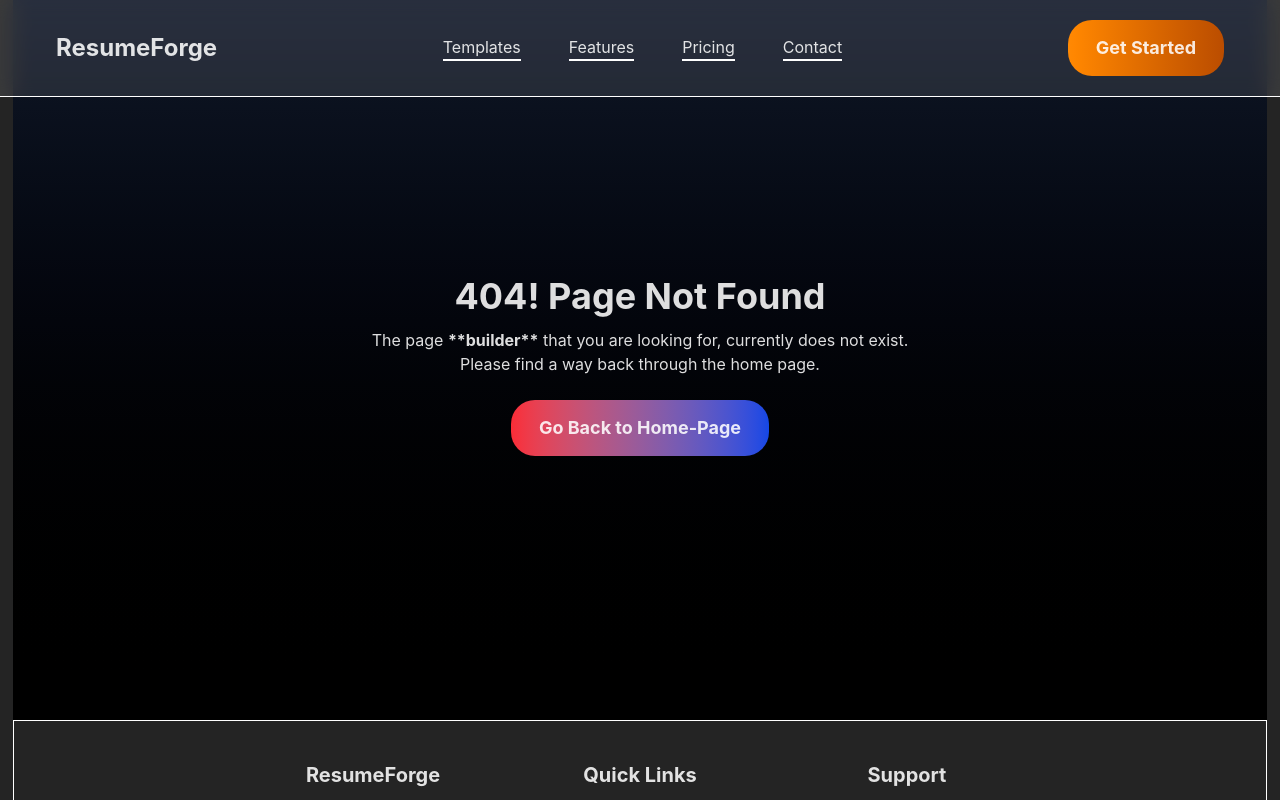
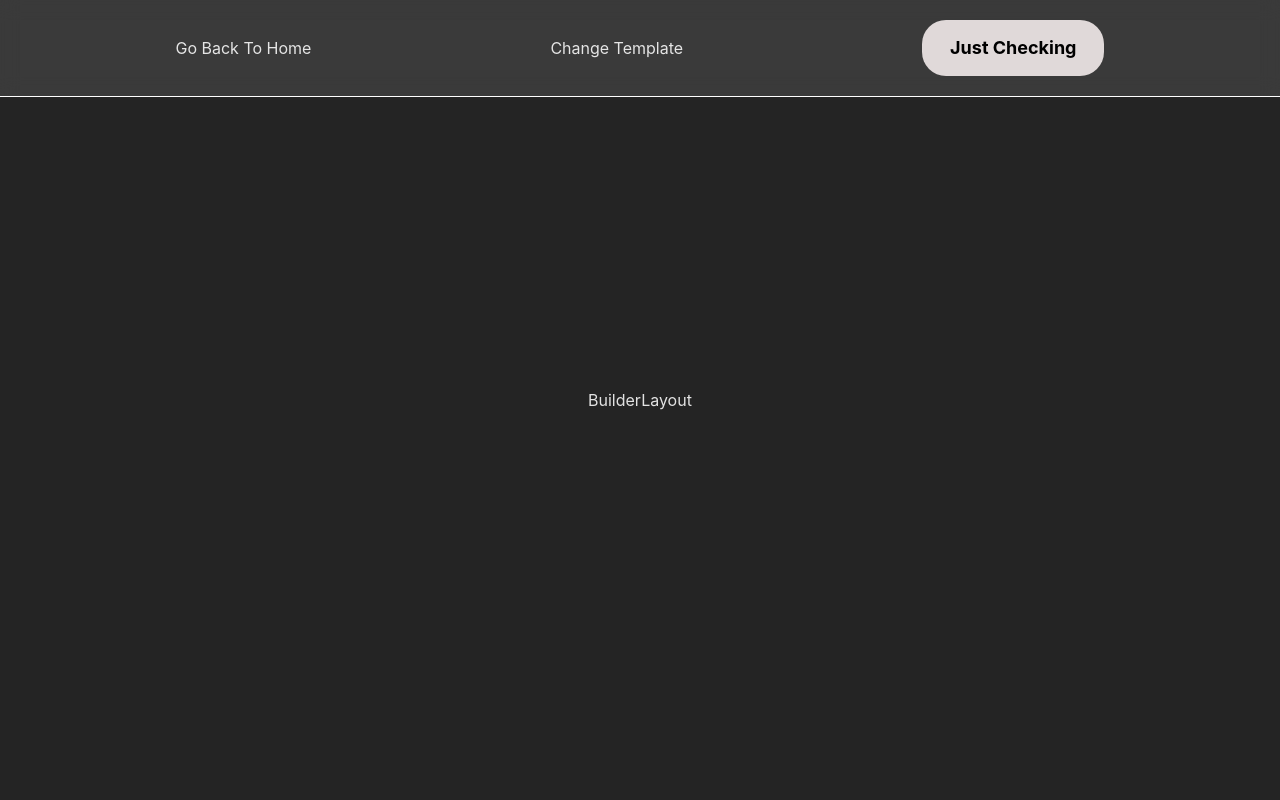
Before and after one commit to Subhranshu-Lenka/React-Resume-Builder, a React (Vite) app: page /builder in a window 1280 px wide. Shown: the top 800 px of the page. Built offline with nearby package versions, Linux system fonts and the light colour scheme; no server answers.

Commit message:
new layout and btn component

```diff
--- a/src/components/Buttons/PrimaryBtn.jsx
+++ b/src/components/Buttons/PrimaryBtn.jsx
@@ -6,7 +6,7 @@ function PrimaryBtn({ btnLabel = "Label", btnGradient = "", btnStyle = "",naviga
 
   return (
     <button
-      onClick={() => navigate(navigationPath)}
+      onClick={() => (navigationPath ? navigate(navigationPath) : console.error(`navigationPath attribute is not set for ${btnLabel} "Primary" Button`))}
       className={`primary text-lg font-bold px-7 py-[14px] border-none rounded-3xl bg-linear-to-r
         ${btnGradient ? btnGradient : "from-cyan-700 to-cyan-400"}
         ${btnStyle}
--- /dev/null
+++ b/src/components/Buttons/SimpleBtn.jsx
@@ -0,0 +1,33 @@
+import React from "react";
+import { useNavigate } from "react-router-dom";
+
+function SimpleBtn({ btnLabel = "Label", btnStyle = "", navigationPath }) {
+  const navigate = useNavigate();
+
+  const hasBgOverride = btnStyle.includes("bg-");
+  const hasTextOverride = btnStyle.includes("text-");
+  const hasHoverOverride = btnStyle.includes("hover:");
+
+  return (
+    <button
+      onClick={() =>
+        navigationPath
+          ? navigate(navigationPath)
+          : console.error(
+              `navigationPath attribute is not set for ${btnLabel} "Simple" Button`
+            )
+      }
+      className={`
+        primary text-lg font-bold px-7 py-[14px] border-none rounded-3xl
+        ${hasBgOverride ? "" : "bg-white"}
+        ${hasTextOverride ? "" : "text-black"}
+        ${hasHoverOverride ? "" : "hover:bg-gray-500 hover:text-white"}
+        ${btnStyle}
+        `}
+    >
+      {`${btnLabel}`}
+    </button>
+  );
+}
+
+export default SimpleBtn;
--- /dev/null
+++ b/src/components/Header/BuildHeader.jsx
@@ -0,0 +1,26 @@
+import { NavLink } from "react-router-dom";
+import SimpleBtn from "../Buttons/SimpleBtn";
+function BuildHeader() {
+  return (
+    <>
+      <header
+        className="bg-[rgb(255,255,255,0.1)]
+        backdrop-blur-[10px] border-b-[1px] border-b-[white]
+        fixed w-full top-0 left-0 z-100"
+      >
+        <div className="max-w-[1200px] mx-auto py-[20px]">
+          <nav className="flex justify-around items-center px-4">
+            <NavLink to="/">Go Back To Home</NavLink>
+            <NavLink to="/template">Change Template</NavLink>
+            <SimpleBtn
+              btnLabel="Just Checking"
+              btnStyle="bg-[#E0D9D9]"
+            />
+          </nav>
+        </div>
+      </header>
+    </>
+  );
+}
+
+export default BuildHeader;
--- a/src/components/Header/MainHeader.jsx
+++ b/src/components/Header/MainHeader.jsx
@@ -61,7 +61,7 @@ function MainHeader({ onFeatureClick }) {
               btnLabel="Get Started"
               btnGradient="from-orange-400 to-amber-700"
               btnStyle="hidden md:inline-block"
-              navigationPath="/login"
+              navigationPath="/builder"
             />
 
             {/* Menu Icon Handler */}
--- /dev/null
+++ b/src/layouts/BuildLayout.jsx
@@ -0,0 +1,12 @@
+import BuildHeader from "../components/Header/BuildHeader";
+
+function BuildLayout() {
+  return (
+    <>
+      <BuildHeader />
+      <div>BuilderLayout</div>
+    </>
+  );
+}
+
+export default BuildLayout;
--- a/src/router/Router.jsx
+++ b/src/router/Router.jsx
@@ -1,5 +1,6 @@
 import { Routes, Route } from "react-router-dom";
 import MainLayout from "../layouts/MainLayout";
+import BuildLayout from "../layouts/BuildLayout";
 import About from "../pages/AboutUs/About";
 import Home from "../pages/Home/Home";
 import NotFound from "../components/404NotFound/NotFound";
@@ -19,6 +20,10 @@ function Router() {
 
           <Route path="*" element={<NotFound />} />
         </Route>
+
+        <Route path="/builder" element={<BuildLayout />}>
+
+        </Route>
       </Routes>
     </>
   );
```
